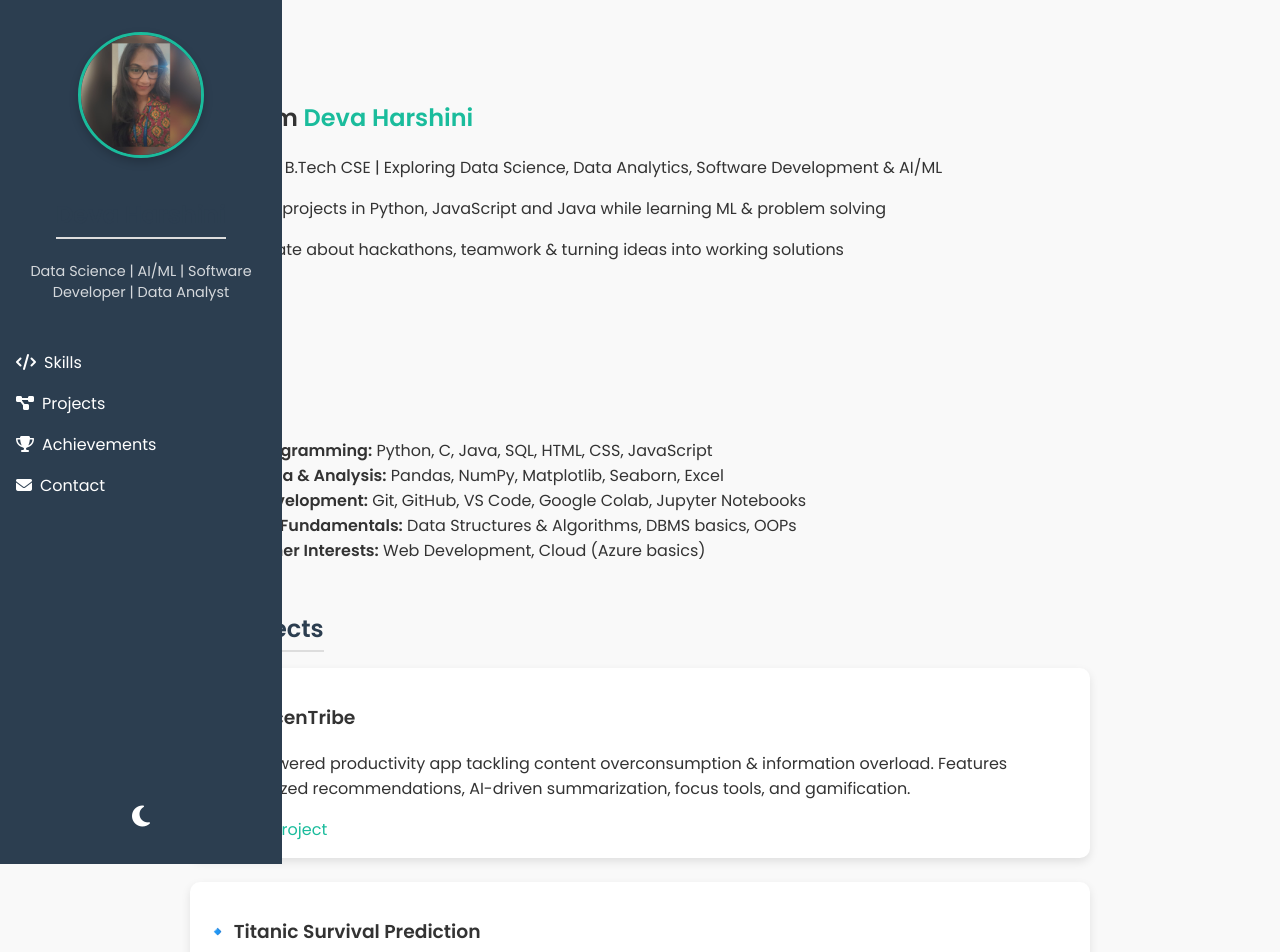
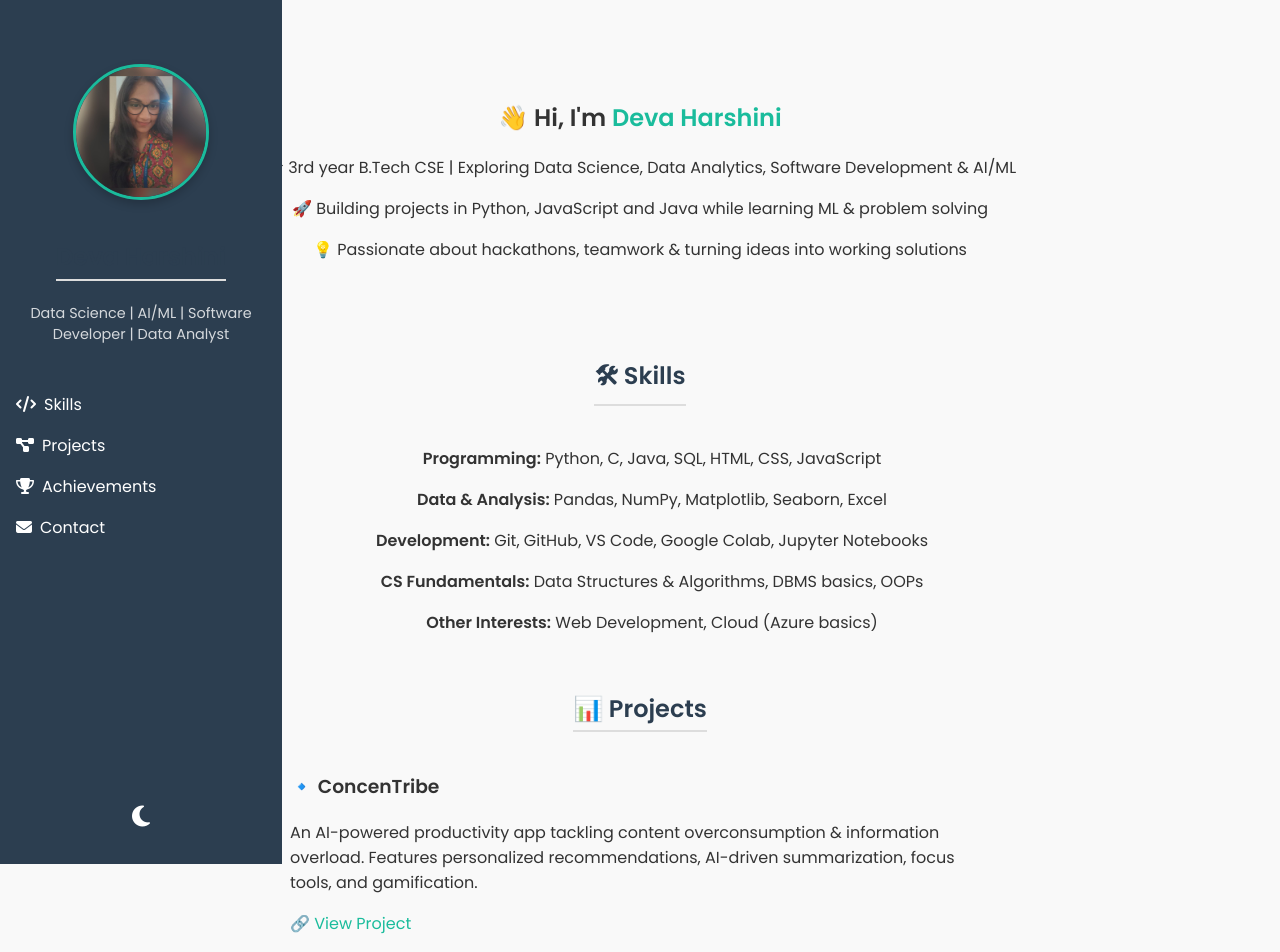
Before and after one commit to deva-harshini/Portfolio, a plain HTML site: page index.html in a window 1280 px wide. Shown: the top 952 px of the page. Drawn offline with Linux system fonts and the light colour scheme.

Commit message:
Update styles.css
updated profile picture, bullet points and card allignment

```diff
--- a/styles.css
+++ b/styles.css
@@ -25,15 +25,17 @@ body {
 
 .sidebar .profile {
   text-align: center;
+  margin-top: 2rem;    /* pushes it down */
 }
 
 .sidebar .profile img {
-  width: 120px;
-  height: 120px;
+  width: 130px;
+  height: 130px;
   border-radius: 50%;
   border: 3px solid #1abc9c;
   box-shadow: 0 4px 10px rgba(0,0,0,0.2);
 }
+
 
 .sidebar h2 {
   font-size: 1.5rem;
@@ -80,12 +82,14 @@ body {
 
 /* Main content */
 .content {
-  margin-left: 250px;
+  margin-left: 250px;   /* keeps sidebar space */
   padding: 2rem;
   max-width: 900px;
   margin-right: auto;
-  margin-left: auto;
+  margin-left: auto;    /* centers content */
+  text-align: center;   /* ensures text & bullets are centered */
 }
+
 
 .hero {
   padding: 3rem 0;
@@ -108,16 +112,25 @@ ul {
   list-style: square;
   margin-left: 1.5rem;
 }
+.content ul {
+  list-style: none;        /* remove default bullets */
+  padding: 0;
+}
+
+.content ul li {
+  margin: 0.5rem 0;
+  text-align: left;        /* keeps items aligned neatly */
+  display: inline-block;   /* keeps them centered in container */
+}
+
 
 /* Project Cards */
 .project-card {
-  background: #fff;
-  padding: 1rem;
-  margin-bottom: 1.5rem;
-  border-radius: 10px;
-  box-shadow: 0 4px 10px rgba(0,0,0,0.1);
-  transition: transform 0.3s, box-shadow 0.3s;
+  max-width: 700px;
+  margin: 1.5rem auto;   /* auto centers */
+  text-align: left;      /* keep content readable */
 }
+
 
 .project-card:hover {
   transform: translateY(-5px);
@@ -137,9 +150,11 @@ ul {
 /* Social Links */
 .social-links {
   display: flex;
-  gap: 1rem;
+  justify-content: center;   /* centers horizontally */
+  gap: 1.5rem;
   margin-top: 1rem;
 }
+
 
 .social-links a {
   font-size: 1.5rem;
```
